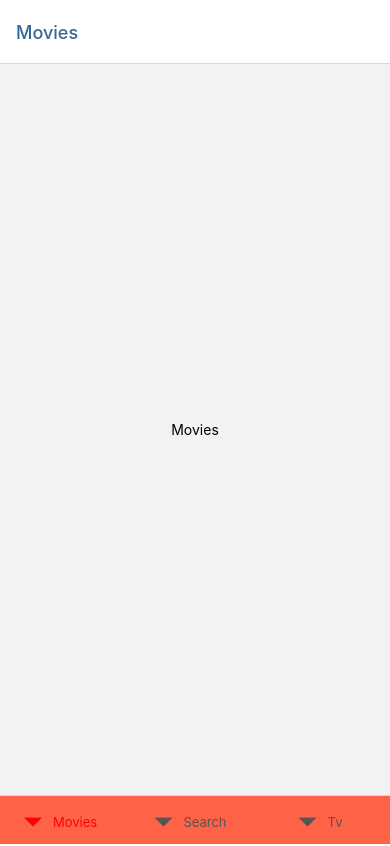
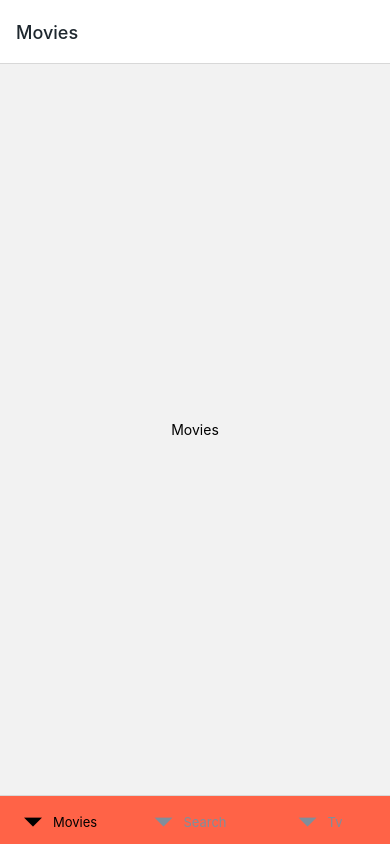
Before and after one commit to inyourcare/noovies, a React Native app: screen / in a window 390 px wide. Built offline with nearby package versions, Linux system fonts and the light colour scheme.

Commit message:
color schem

```diff
--- a/components/navigation/Tabs.js
+++ b/components/navigation/Tabs.js
@@ -7,23 +7,26 @@ import { useColorScheme } from 'react-native'
 
 const Tab = createBottomTabNavigator();
 const Tabs = () => {
-    const colorScheme = useColorScheme();
-    console.log(colorScheme)
+    const isDark = useColorScheme() === "dark";
+
     return (
         <Tab.Navigator screenOptions={{
             tabBarLabelStyle: {
                 // backgroundColor: "tomato"
             },
             tabBarLabelPosition: "beside-icon",
-            tabBarActiveTintColor: "red",
-            tabBarInactiveTintColor: "#555",
+            tabBarActiveTintColor: isDark ? "#ffa801" : "black",
+            tabBarInactiveTintColor: isDark ? "#d2dae2" : "#808e9b",
             tabBarStyle: {
-                backgroundColor: 'tomato'
+                backgroundColor: isDark ? '#1e272e' : 'tomato'
             },
 
             headerTitleStyle: {
-                color: '#369',
+                color: isDark ? "#ffa801" : "#1e272e"
                 // headerRight: () => <View><Text>hello</Text></View>
+            },
+            headerStyle: {
+                backgroundColor: isDark ? "#1e272e" : "white"
             }
         }}>
             <Tab.Screen name="Movies" component={Movies}
```
